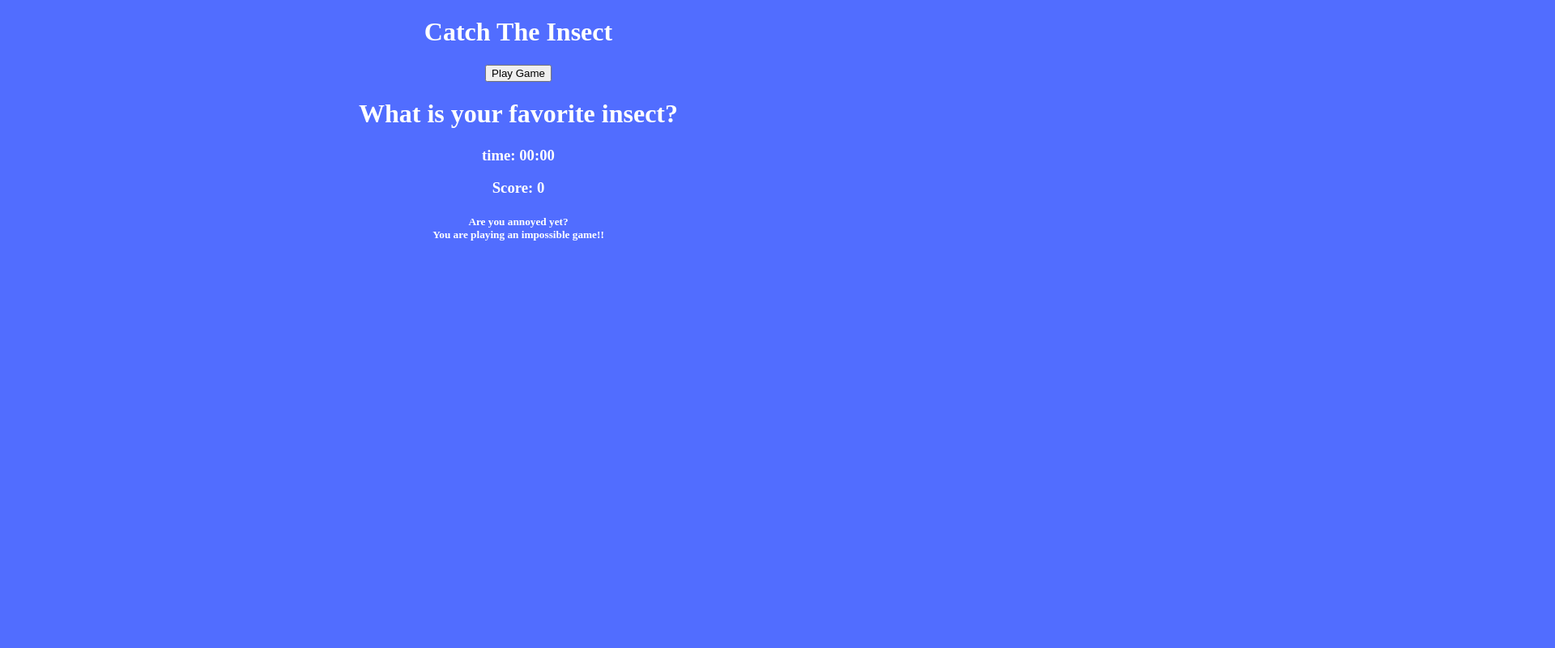
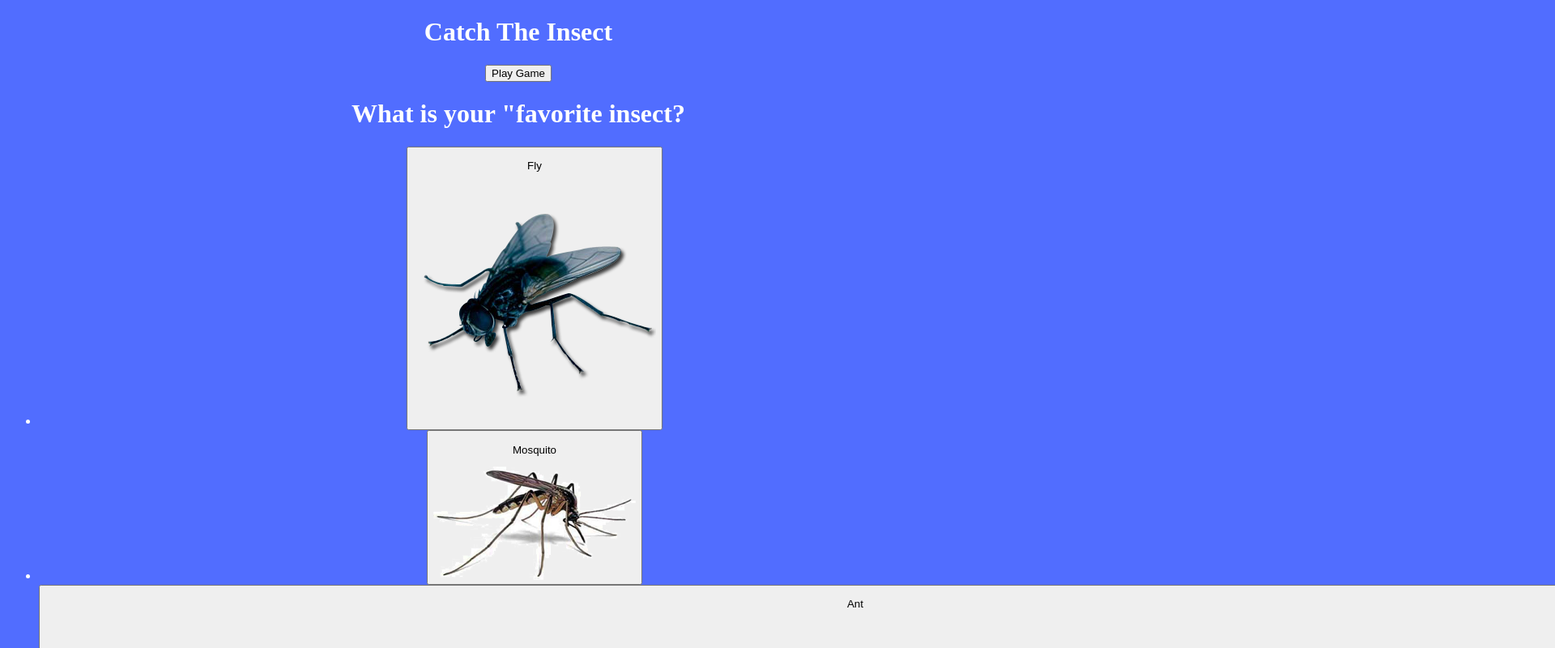
Before and after one commit to HarveerSingh001/website2, a plain HTML site: page insect.html in a window 1280 px wide. Shown: the top 800 px of the page at 81% size, 1920 px wide, since content can reach past the window. Drawn offline with Linux system fonts and the light colour scheme.

Commit message:
Tue, Apr 9, 2024, 10:23 AM -07:00

```diff
--- a/insect.html
+++ b/insect.html
@@ -7,27 +7,49 @@
     <link rel="stylesheet" href="css/insect.css">
 </head>
 <body>
-    <div class = "screen">
+    <div class="screen">
         <h1>Catch The Insect</h1>
-        <button class = "btn" id = "start-btn">Play Game</button>
+        <button class="btn" id ="start-btn">Play Game</button>
+
+    <div class="screen">
+        <h1>What is your "favorite insect?</h1>
+        <ul class="insects-list">
+            <li>
+                <button class="choose-insect-btn">
+                    <p>Fly</p>
+                    <img src="images/fly.png" alt ="fly">
+                </button>
+            </li>
+            <li>
+                <button class="choose-insect-btn">
+                    <p>Mosquito</p>
+                    <img src="images/mosquito.png" alt ="mosquito">
+                </button>
+            </li>
+
+            <li>
+                <button class="choose-insect-btn">
+                    <p>Ant</p>
+                    <img src="images/ant.png" alt ="ant">
+                </button>
+            </li>
+
+            <li>
+                <button class="choose-insect-btn">
+                    <p>Spider</p>
+                    <img src="images/spider.png" alt ="spider">
+                </button>
+            </li>
+        </ul>
     </div>
 
-    <div class = "screen">
-        <h1>What is your favorite insect?</h1>
-        <ul class = "insects-list">
-
-        </ul>
+    <div class="screen game-container" id="game-container">
+        <h3 class ="time" id="time">Time: 00:00</h3>
+        <h3 id="score" class="score">Score: 0</h3>
+        <h5 id="message" class="message">Are you annoyed yet? <br>
+            You are playing an impossible game. </h5>
 
     </div>
-    <div class="screen game-container" id="game-container">
-        <h3 class="time" id="time">
-            time: 00:00</h3>
-            <h3 id="score" class="score">Score: 0</h3>
-        <h5 id="message" class="message">
-            Are you annoyed yet? <br>
-            You are playing an impossible game!!
-        </h5>
-    </div>
 </body>
-<script src= "js/insect.js"></script>
+<script src ="js/insect.js"></script>
 </html>
```
